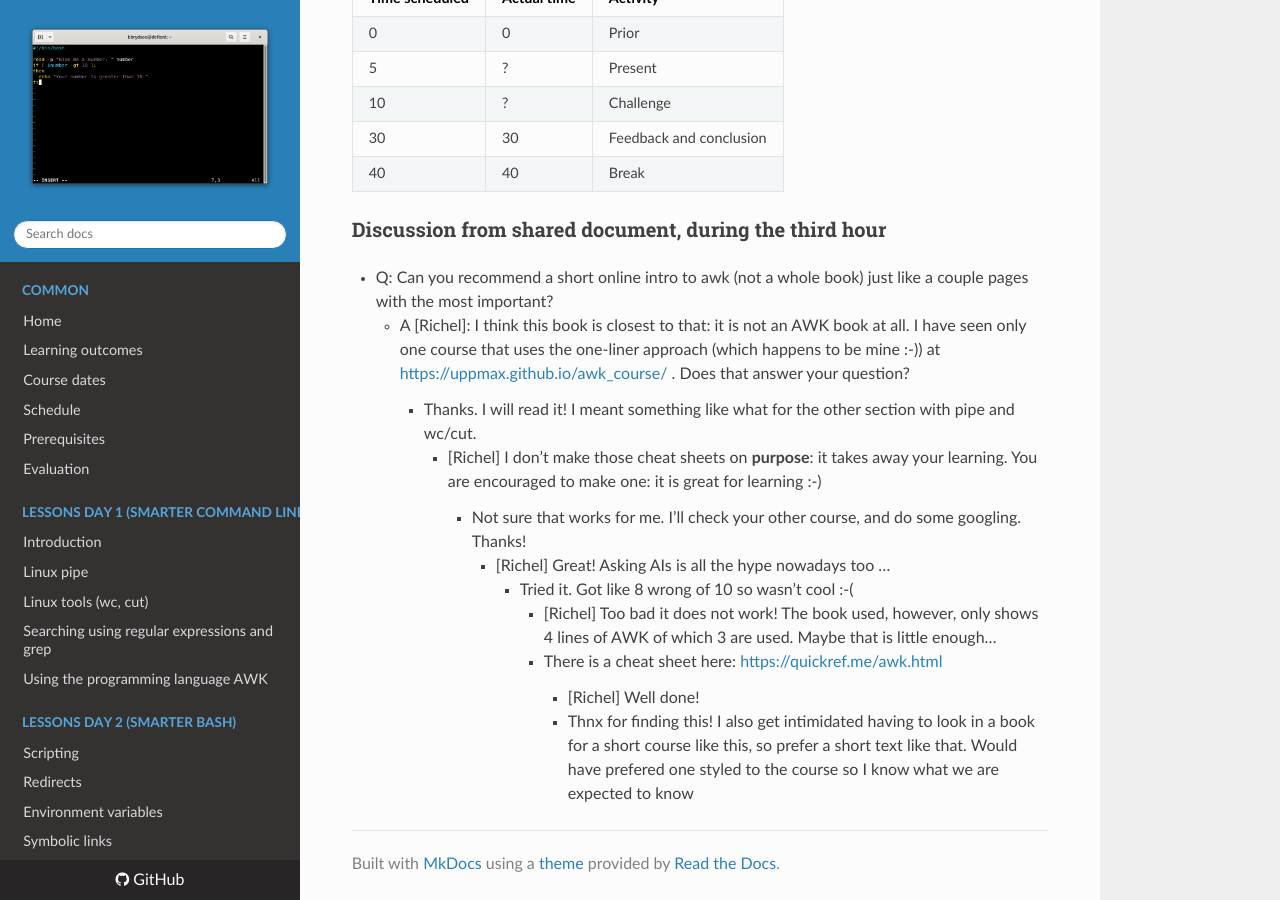
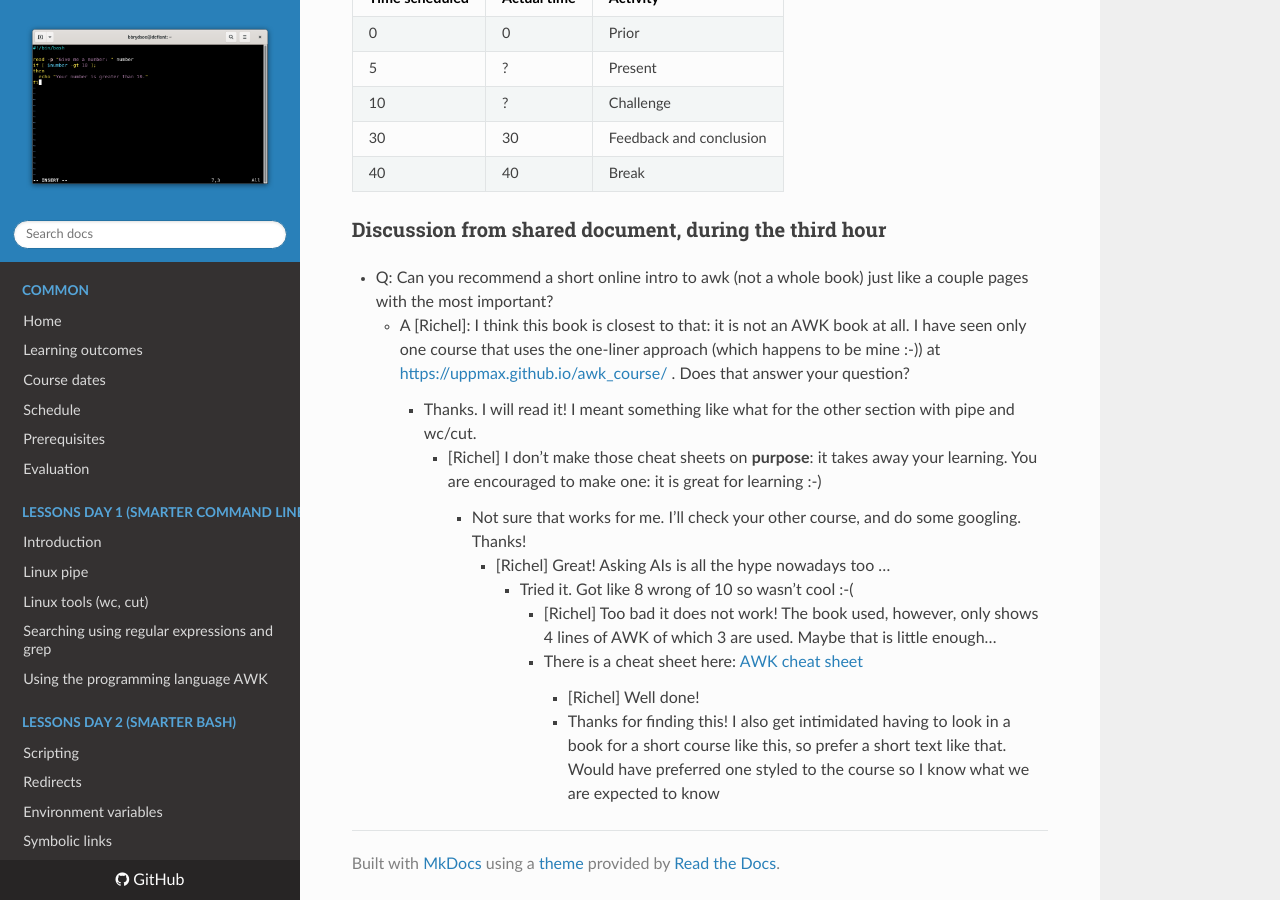
Before and after one commit to UPPMAX/linux-command-line-201, an MkDocs documentation site: the page built from docs/reflections/20250602/README.md, in a window 1280 px wide and 900 px high, scrolled down 2575 px. Built offline with MkDocs 1.6.1, drawn with Linux system fonts in a browser that asks for light colours; nearby versions of some CDN libraries; some of the changed text lies outside the part shown.

Commit message:
Fix spelling

```diff
--- a/docs/reflections/20250602/README.md
+++ b/docs/reflections/20250602/README.md
@@ -135,10 +135,10 @@ Time scheduled|Actual time|Activity
                               AWK of which 3 are used.
                               Maybe that is little enough...
                             - There is a cheat sheet here:
-                              <https://quickref.me/awk.html>
+                              [AWK cheat sheet](https://quickref.me/awk.html)
                                 - [Richel] Well done!
-                                - Thnx for finding this! I also get intimidated
+                                - Thanks for finding this! I also get intimidated
                                   having to look in a book for a short course
                                   like this, so prefer a short text like that.
-                                  Would have prefered one styled to the course
+                                  Would have preferred one styled to the course
                                   so I know what we are expected to know
```
Also changed, not shown: other parts of docs/reflections/20250602/README.md (+1 -1 lines), .wordlist.txt.
